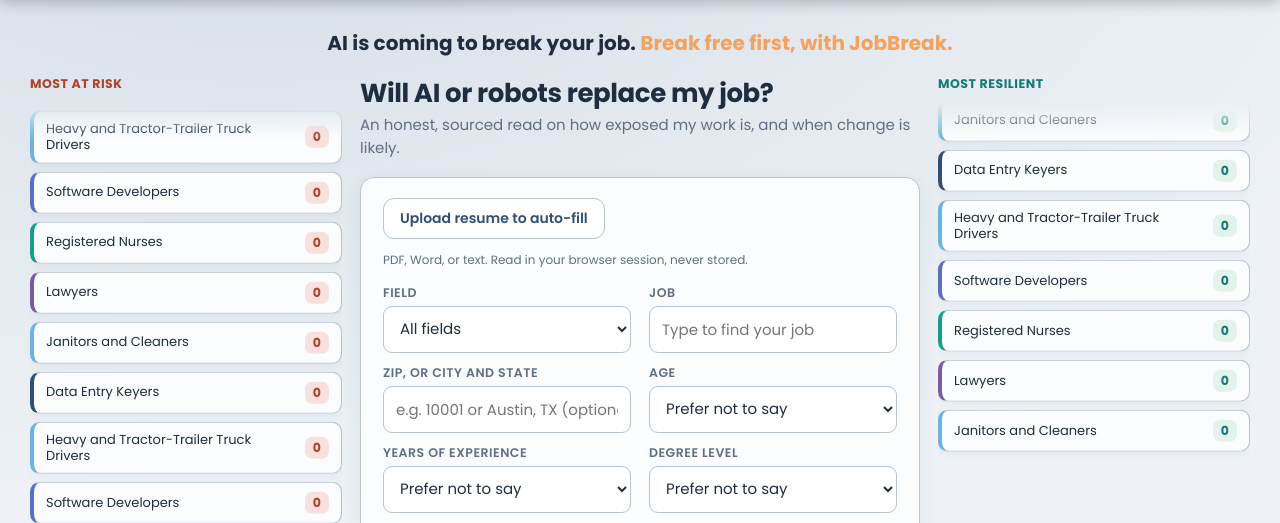
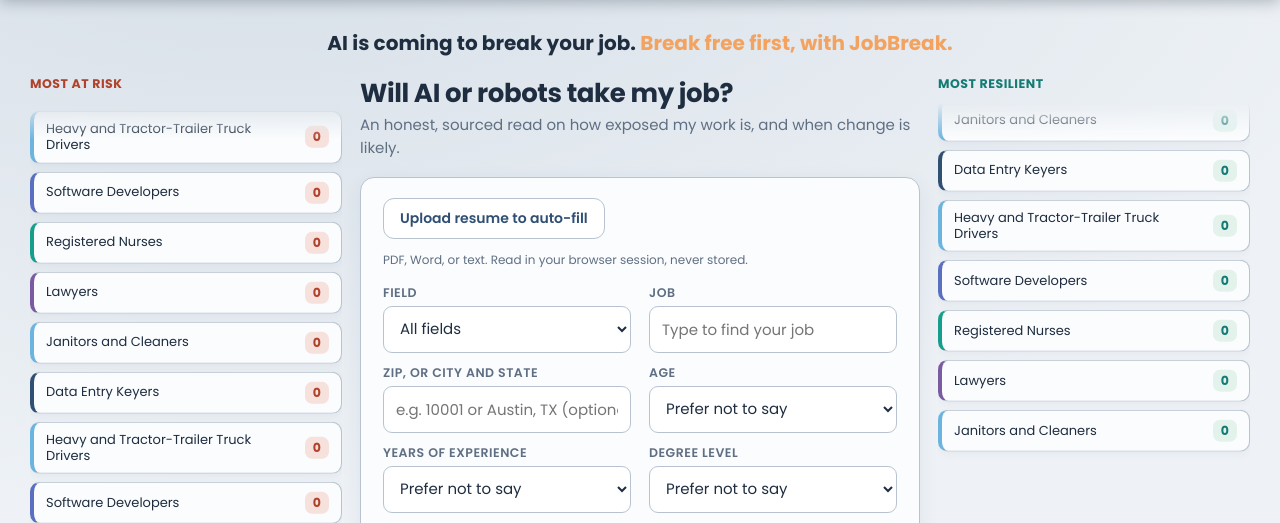
Before and after one commit to riddimrida22/jobcast, a Flask app: page / in a window 1280 px wide. Shown: the part 98-621 px from the top of the page. Run offline with Flask 3, Linux system fonts and the light colour scheme.

Commit message:
Copy: 'take my job' instead of 'replace my job'
Co-Authored-By: Claude Opus 4.8 <noreply@anthropic.com>

```diff
--- a/server/templates/base.html
+++ b/server/templates/base.html
@@ -4,7 +4,7 @@
   <meta charset="utf-8">
   <meta name="viewport" content="width=device-width, initial-scale=1">
   <title>{% block title %}JobBreak{% endblock %}</title>
-  <meta name="description" content="{% block description %}An honest, sourced read on whether AI or robots are likely to replace your job, and when.{% endblock %}">
+  <meta name="description" content="{% block description %}An honest, sourced read on whether AI or robots are likely to take your job, and when.{% endblock %}">
   {% if noindex %}<meta name="robots" content="noindex, nofollow">{% endif %}
   <link rel="preconnect" href="https://fonts.googleapis.com">
   <link href="https://fonts.googleapis.com/css2?family=Poppins:wght@400;500;600;700&display=swap" rel="stylesheet">
--- a/server/templates/index.html
+++ b/server/templates/index.html
@@ -26,7 +26,7 @@
   </aside>
   <div class="center">
 <div class="hero">
-  <h1 style="font-size:26px;margin:4px 0 4px">Will AI or robots replace my job?</h1>
+  <h1 style="font-size:26px;margin:4px 0 4px">Will AI or robots take my job?</h1>
   <p class="lead" style="font-size:15px;margin:0 0 8px">An honest, sourced read on how exposed my
   work is, and when change is likely.</p>
 </div>
--- a/server/templates/result.html
+++ b/server/templates/result.html
@@ -195,7 +195,7 @@
       <div class="plan-price">$0</div>
       <div class="plan-tag">See exactly where you stand.</div>
       <ul>
-        <li>{{ check }}Full replacement-risk score &amp; timeline</li>
+        <li>{{ check }}Full job-risk score &amp; timeline</li>
         <li>{{ check }}Task-by-task exposure breakdown</li>
         <li>{{ check }}One starter strategy</li>
         <li class="off">{{ check }}AI-written personal plan</li>
```
